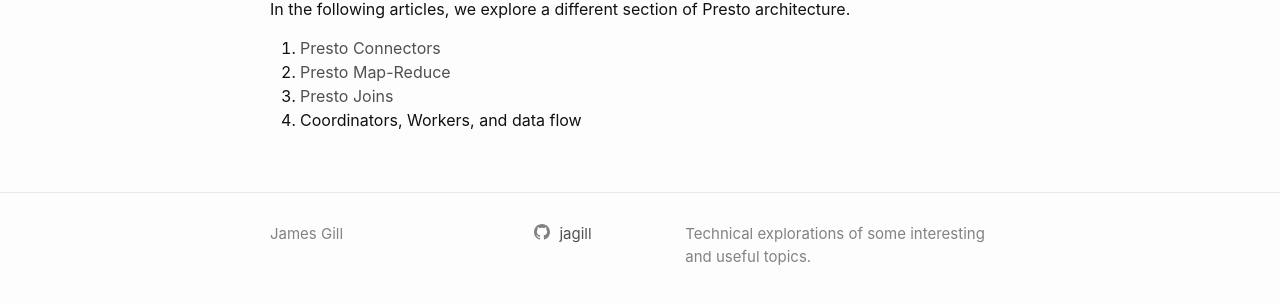
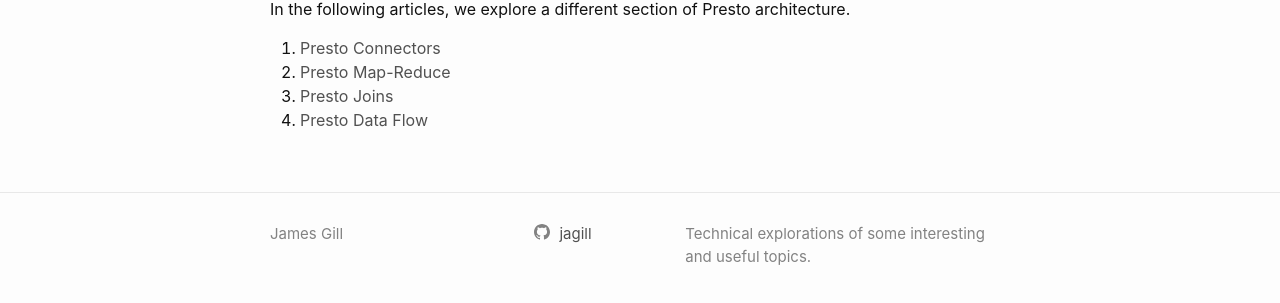
Before and after one commit to jagill/jagill.github.io, a Jekyll site: the page built from _presto/index.md, in a window 1280 px wide. Shown: the part 1132-1435 px from the top of the page. Built offline with Jekyll 4.4.1, drawn with Linux system fonts in a browser that asks for light colours.

Commit message:
Adding link to Data Flow file.

```diff
--- a/_presto/index.md
+++ b/_presto/index.md
@@ -53,10 +53,11 @@ architecture.
 1. [Presto Connectors]
 2. [Presto Map-Reduce]
 3. [Presto Joins]
-4. Coordinators, Workers, and data flow
+4. [Presto Data Flow]
 
 
 [Presto Overview]: index "Presto Overview"
 [Presto Map-Reduce]: presto-map-reduce "Presto Map-Reduce"
 [Presto Joins]: presto-joins "Presto Joins"
 [Presto Connectors]: presto-connectors "Presto Connectors"
+[Presto Data Flow]: presto-data-flow "Presto Data Flow"
```
